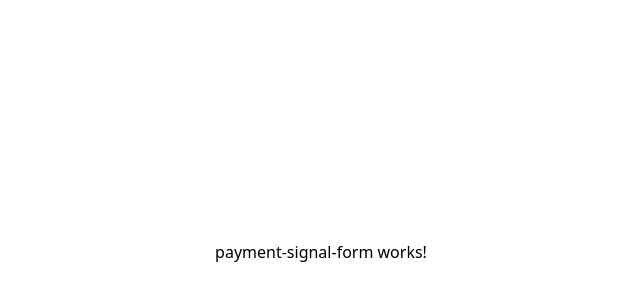
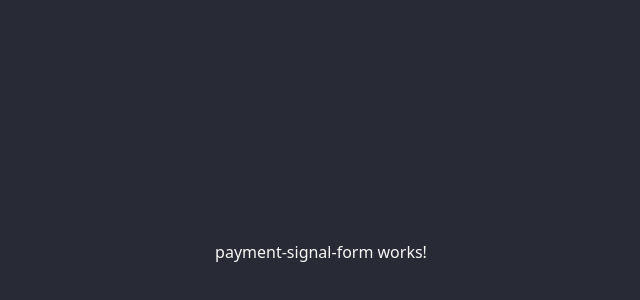
Before and after one commit to imilen/angular-forms-example, an Angular app: page / in a window 1280 px wide. Shown: the part 148-448 px from the top of the page, without its empty margins (319-959 px from the left). Built offline with nearby package versions, Linux system fonts and the light colour scheme.

Commit message:
style: configure daisyui with dracula theme

```diff
--- a/src/styles.css
+++ b/src/styles.css
@@ -1,6 +1,11 @@
 /* You can add global styles to this file, and also import other style files */
 
 @import 'tailwindcss';
+
+@plugin 'daisyui' {
+  themes: dracula --default;
+  logs: true;
+}
 
 /* ---------------------------------- theme --------------------------------- */
 @theme {
```
